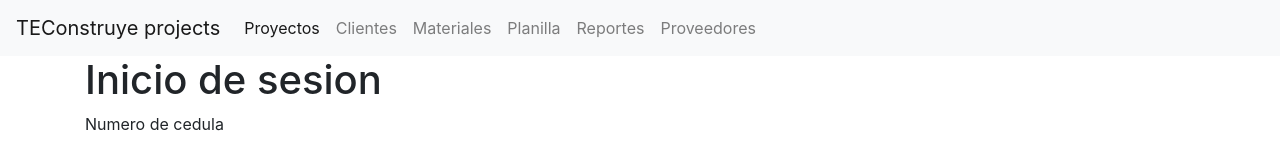
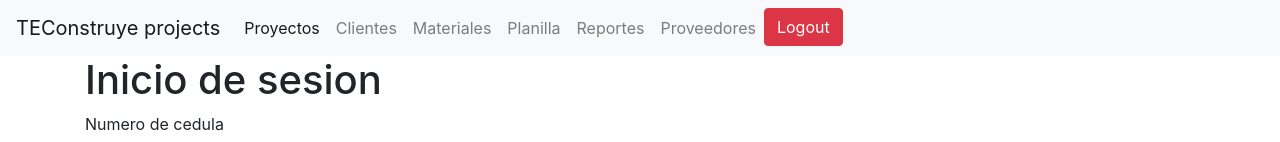
Before and after one commit to BasesDeDatos2018S2/TEConstruye-Frontend, an Angular app: page / in a window 1280 px wide. Shown: the top 142 px of the page. Built offline with nearby package versions, Linux system fonts and the light colour scheme; no server answers; what ng2-date-picker would draw is missing.

Commit message:
[add]	logout button on navbar

```diff
--- a/src/app/components/navbar/navbar.component.html
+++ b/src/app/components/navbar/navbar.component.html
@@ -10,7 +10,7 @@
     <ul class="navbar-nav mr-auto">
       <li class="nav-item ">
         <!-- <a class="nav-link" href="#">Proyectos <span class="sr-only">(current)</span></a> -->
-        <a class="nav-link"  [ngClass]="{'active': current_page=='projects'}" href="#">Proyectos </a>
+        <a class="nav-link" [ngClass]="{'active': current_page=='projects'}" href="#">Proyectos </a>
       </li>
       <li class="nav-item">
         <a class="nav-link" [ngClass]="{'active': current_page=='clients'}" href="#">Clientes</a>
@@ -27,25 +27,9 @@
       <li class="nav-item">
         <a class="nav-link" [ngClass]="{'active': current_page=='providers'}" href="#">Proveedores</a>
       </li>
-
-      <!-- <li class="nav-item dropdown">
-        <a class="nav-link dropdown-toggle" href="#" id="navbarDropdown" role="button" data-toggle="dropdown" aria-haspopup="true" aria-expanded="false">
-          Dropdown
-        </a>
-        <div class="dropdown-menu" aria-labelledby="navbarDropdown">
-          <a class="dropdown-item" href="#">Action</a>
-          <a class="dropdown-item" href="#">Another action</a>
-          <div class="dropdown-divider"></div>
-          <a class="dropdown-item" href="#">Something else here</a>
-        </div>
-      </li> -->
-      <!-- <li class="nav-item">
-        <a class="nav-link disabled" href="#">Disabled</a>
-      </li> -->
+      <li class="nav-item">
+        <button class="btn btn-danger" type="button"  (click)="logout()">Logout</button>
+      </li>
     </ul>
-    <!-- <form class="form-inline my-2 my-lg-0">
-      <input class="form-control mr-sm-2" type="search" placeholder="Search" aria-label="Search">
-      <button class="btn btn-outline-success my-2 my-sm-0" type="submit">Search</button>
-    </form> -->
   </div>
 </nav>
--- a/src/app/components/navbar/navbar.component.ts
+++ b/src/app/components/navbar/navbar.component.ts
@@ -14,5 +14,8 @@
 
   ngOnInit() {
   }
+  logout(){
+    localStorage.setItem('token', JSON.stringify(""));
+  }
 
 }
```
Also changed, not shown: src/app/components/view-clients/view-clients.component.ts (+0 -9 lines).
